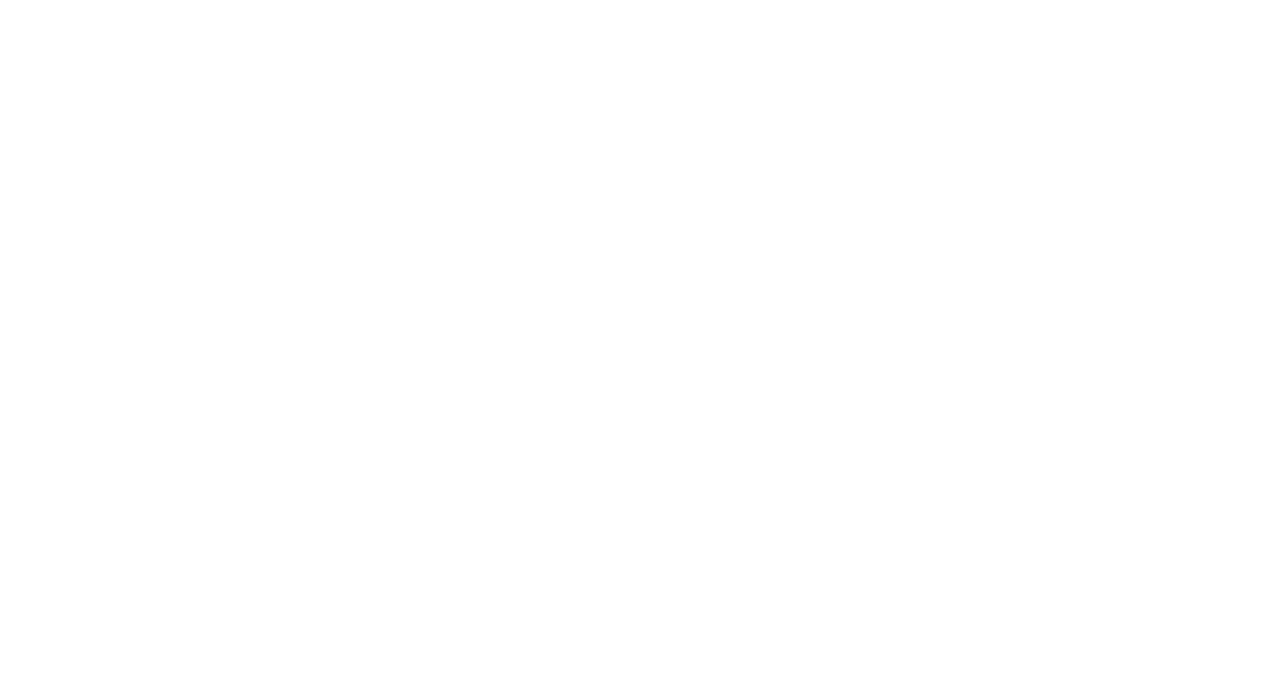
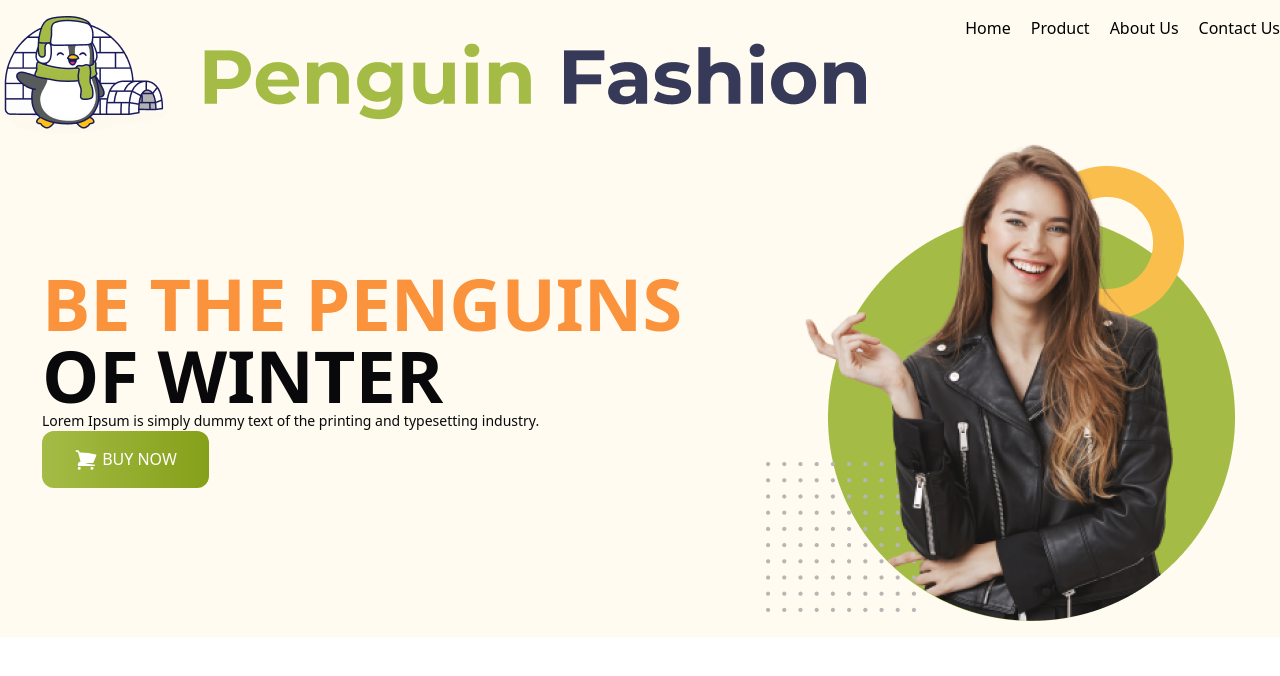
Before and after one commit to Shojjoti/Penguin-fashion-web, a plain HTML site: page index.html in a window 1280 px wide. Drawn offline with nearby package versions, Linux system fonts and the light colour scheme.

Commit message:
added new code lines for banner part

```diff
--- a/index.html
+++ b/index.html
@@ -4,9 +4,40 @@
     <meta charset="UTF-8">
     <meta name="viewport" content="width=device-width, initial-scale=1.0">
     <title>Penguin Fashion</title>
+    <script src="https://cdn.tailwindcss.com"></script>
+
 </head>
 <body>
-    <header>
+    <header class="bg-[#FFFBF0] py-4">
+        <nav class="flex justify-between">
+            <div>
+                <img src="icon/logo.png" alt="logo">
+            </div>
+            <div>
+                <ul class="flex justify-between gap-5">
+                    <li>Home</li>
+                    <li>Product</li>
+                    <li>About Us</li>
+                    <li>Contact Us</li>
+                </ul>
+            </div>
+        </nav>
+        <!-- Banner Part -->
+         <Section class="md:flex justify-around md:items-center">
+            <div>
+                <h1 class="uppercase font-bold text-7xl "><span class="text-orange-400">Be the Penguins</span> <br> <span class="text-zinc-950">of Winter</span> </h1>
+                <p class="text-zinc-950 text-sm ">Lorem Ipsum is simply dummy text of the printing and typesetting industry.</p>
+                <button class="bg-gradient-to-r from-[#A4BC46] to-[#85A019] py-4 px-8 rounded-xl text-white font-medium">
+                    <svg xmlns="http://www.w3.org/2000/svg" fill="white" viewBox="0 0 24 24" stroke-width="1.5" stroke="currentColor" class="size-6 text-white inline">
+                        <path stroke-linecap="round" stroke-linejoin="round" d="M2.25 3h1.386c.51 0 .955.343 1.087.835l.383 1.437M7.5 14.25a3 3 0 0 0-3 3h15.75m-12.75-3h11.218c1.121-2.3 2.1-4.684 2.924-7.138a60.114 60.114 0 0 0-16.536-1.84M7.5 14.25 5.106 5.272M6 20.25a.75.75 0 1 1-1.5 0 .75.75 0 0 1 1.5 0Zm12.75 0a.75.75 0 1 1-1.5 0 .75.75 0 0 1 1.5 0Z" />
+                      </svg>
+                      BUY NOW</button>
+
+            </div>
+            <div>
+                <img src="images/model.png" alt="">
+            </div>
+         </Section>
 
     </header>
     <main>
--- /dev/null
+++ b/tailwind.config.js
@@ -0,0 +1,8 @@
+/** @type {import('tailwindcss').Config} */
+module.exports = {
+    content: ["./src/**/*.{html,js}"],
+    theme: {
+      extend: {},
+    },
+    plugins: [],
+  }
```
